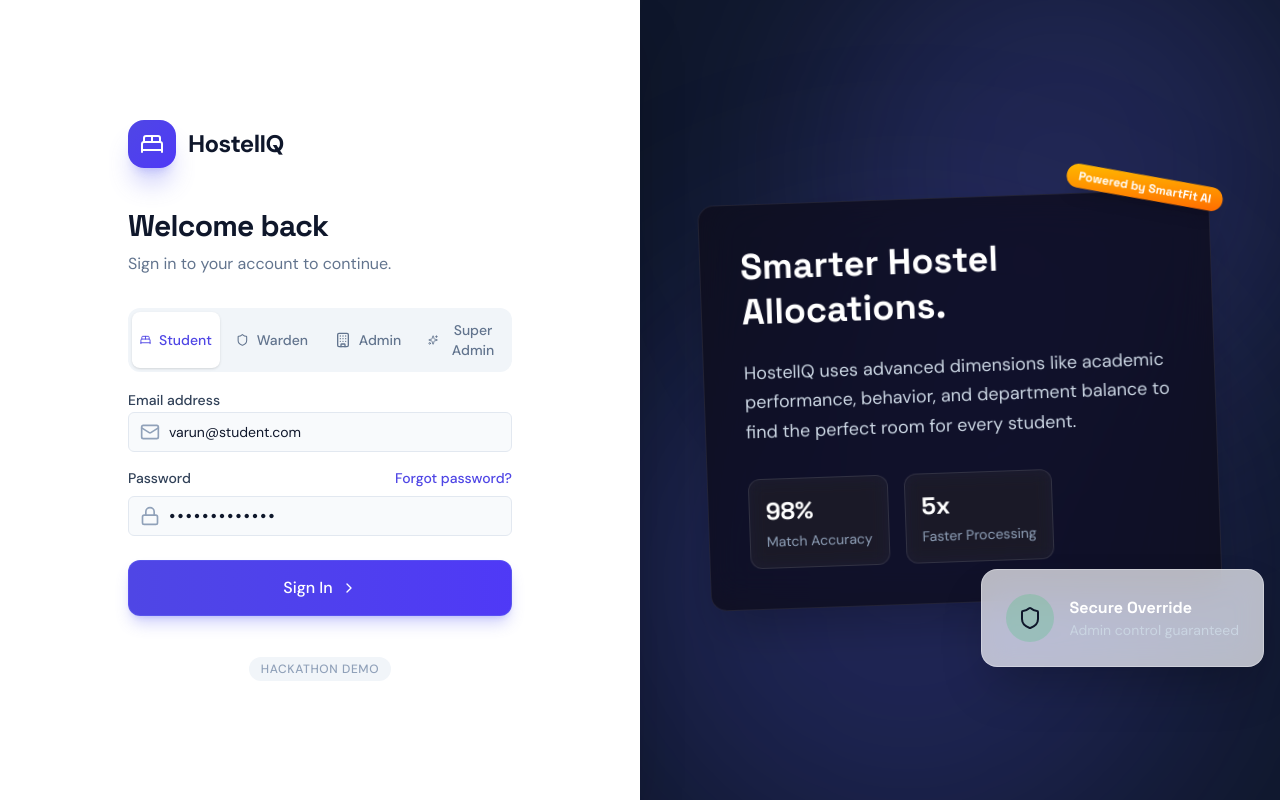
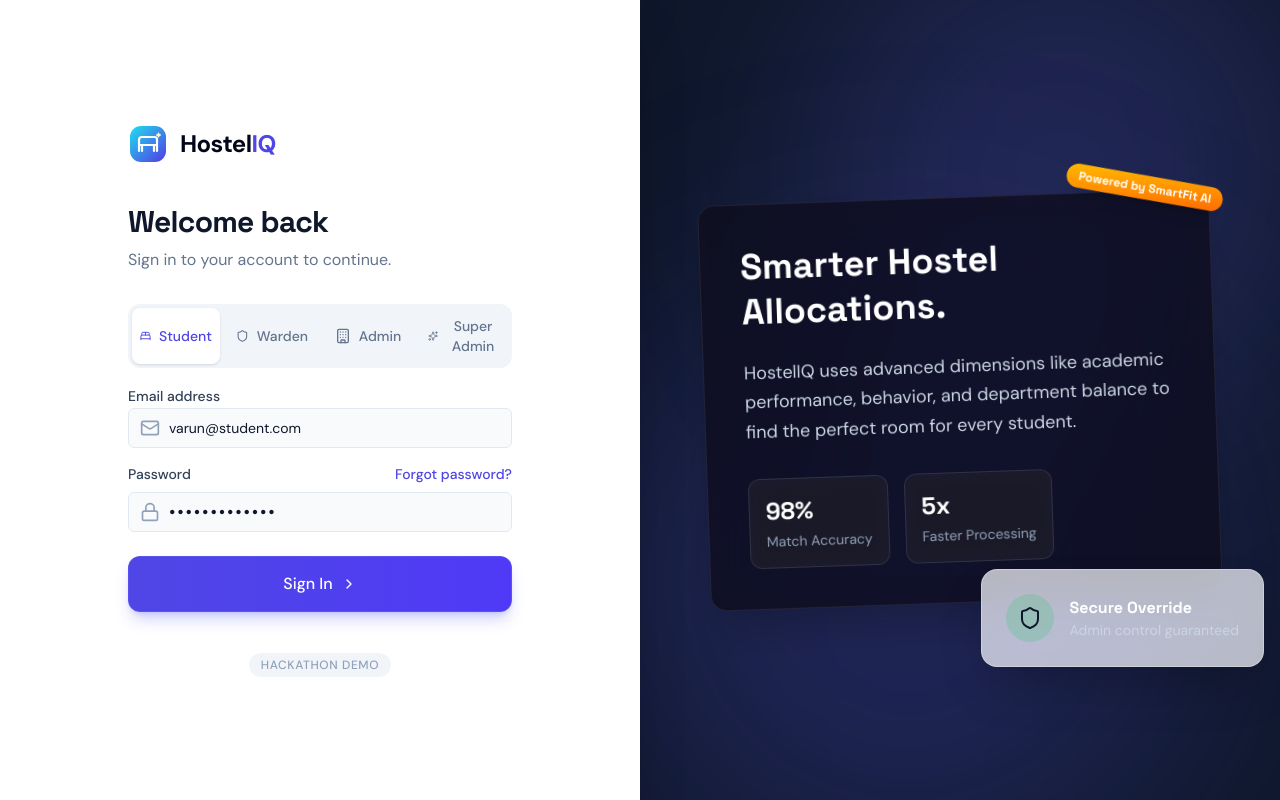
Before and after one commit to Varun-175/HostelIQ, a React (Vite) app in the folder frontend/: page /login in a window 1280 px wide. Built offline with nearby package versions, Linux system fonts and the light colour scheme; no server answers.

Commit message:
feat(brand): add unified HostelIQ logo system

```diff
--- a/frontend/index.html
+++ b/frontend/index.html
@@ -2,9 +2,10 @@
 <html lang="en">
   <head>
     <meta charset="UTF-8" />
-    <link rel="icon" type="image/svg+xml" href="/vite.svg" />
+    <link rel="icon" type="image/svg+xml" href="/hosteliq-mark.svg" />
     <meta name="viewport" content="width=device-width, initial-scale=1.0" />
-    <title>HostelIQ - Smart Hostel Allocation</title>
+    <meta name="theme-color" content="#101936" />
+    <title>HostelIQ | Smart accommodation</title>
     <!-- Preconnect to Google Fonts for Inter -->
     <link rel="preconnect" href="https://fonts.googleapis.com">
     <link rel="preconnect" href="https://fonts.gstatic.com" crossorigin>
--- a/frontend/src/App.tsx
+++ b/frontend/src/App.tsx
@@ -2,6 +2,7 @@ import { Routes, Route, Navigate } from 'react-router-dom';
 import { AuthProvider, useAuth } from './contexts/AuthContext';
 import Login from './pages/Login';
 import AppShell from './components/layout/AppShell';
+import { Logo } from './components/ui/Logo';
 
 // Student Pages
 import StudentDashboard from './pages/student/Dashboard';
@@ -27,7 +28,7 @@ function AppRoutes() {
     return (
       <div className="flex h-screen w-screen items-center justify-center bg-slate-50">
         <div className="flex flex-col items-center gap-4 animate-pulse">
-          <div className="h-12 w-12 rounded-2xl bg-gradient-to-br from-primary-600 to-indigo-600 shadow-xl" />
+          <Logo compact className="animate-pulse" />
           <span className="text-sm font-medium text-slate-400">Loading HostelIQ…</span>
         </div>
       </div>
--- a/frontend/src/components/layout/Sidebar.tsx
+++ b/frontend/src/components/layout/Sidebar.tsx
@@ -2,6 +2,7 @@ import { Link, useLocation, useNavigate } from 'react-router-dom';
 import { useAuth } from '../../contexts/AuthContext';
 import { Home, BedDouble, FileText, Users, BarChart3, LogOut, Search, Clock, History } from 'lucide-react';
 import { cn } from '../ui/Button';
+import { Logo } from '../ui/Logo';
 
 interface SidebarProps {
   onClose?: () => void;
@@ -37,12 +38,7 @@ export default function Sidebar({ onClose }: SidebarProps) {
   return (
     <aside className="sidebar-surface flex h-full w-72 flex-col text-slate-300">
       <div className="flex h-20 items-center px-6">
-        <div className="flex items-center gap-3">
-          <div className="flex h-9 w-9 items-center justify-center rounded-xl bg-gradient-to-br from-accent-400 to-primary-500 shadow-lg shadow-accent-500/20">
-            <BedDouble className="h-5 w-5 text-white" />
-          </div>
-          <span className="text-xl font-bold tracking-tight text-white">Hostel<span className="text-accent-300">IQ</span></span>
-        </div>
+        <Logo labelClassName="text-white text-xl" />
       </div>
 
       <nav className="flex-1 space-y-2 overflow-y-auto px-4 py-6 scrollbar-thin scrollbar-thumb-white/10">
--- /dev/null
+++ b/frontend/src/components/ui/Logo.tsx
@@ -0,0 +1,27 @@
+import { cn } from './Button';
+
+interface LogoProps {
+  compact?: boolean;
+  className?: string;
+  labelClassName?: string;
+}
+
+export function Logo({ compact = false, className, labelClassName }: LogoProps) {
+  return (
+    <div className={cn('inline-flex items-center gap-3', className)} aria-label="HostelIQ">
+      <svg className="h-10 w-10 shrink-0" viewBox="0 0 40 40" role="img" aria-hidden="true">
+        <defs>
+          <linearGradient id="hosteliq-logo-gradient" x1="5" y1="4" x2="35" y2="36" gradientUnits="userSpaceOnUse">
+            <stop stopColor="#22d3ee" />
+            <stop offset="1" stopColor="#4f46e5" />
+          </linearGradient>
+        </defs>
+        <rect x="2" y="2" width="36" height="36" rx="11" fill="url(#hosteliq-logo-gradient)" />
+        <path d="M11 27V15.5C11 14.12 12.12 13 13.5 13h13c1.38 0 2.5 1.12 2.5 2.5V27" fill="none" stroke="white" strokeWidth="2.2" strokeLinecap="round" />
+        <path d="M11 21h18M14 21v6M26 21v6" fill="none" stroke="white" strokeWidth="2.2" strokeLinecap="round" />
+        <path d="M30.5 9.5v3M29 11h3" fill="none" stroke="#fef3c7" strokeWidth="1.8" strokeLinecap="round" />
+      </svg>
+      {!compact && <span className={cn('font-bold tracking-tight text-slate-950', labelClassName)}>Hostel<span className="text-primary-600">IQ</span></span>}
+    </div>
+  );
+}
--- a/frontend/src/pages/Login.tsx
+++ b/frontend/src/pages/Login.tsx
@@ -5,6 +5,7 @@ import { BedDouble, Shield, Sparkles, Building, Lock, Mail, ChevronRight } from
 import { Input } from '../components/ui/Input';
 import { Button } from '../components/ui/Button';
 import { login as loginApi } from '../api/auth.api';
+import { Logo } from '../components/ui/Logo';
 
 const ROLES = [
   { role: 'STUDENT' as const, label: 'Student', icon: BedDouble, token: 'STUDENT_TOKEN', user: { id: '60d5ec49c6396b2e1480f004', name: 'Varun A K', email: 'varun@student.com', role: 'STUDENT' as const, permissions: ['allocation.request'] }, redirect: '/student' },
@@ -42,10 +43,7 @@ export default function Login() {
       <div className="flex w-full flex-col justify-center px-8 lg:w-1/2 lg:px-24 xl:px-32 relative z-10 bg-white shadow-2xl">
         <div className="mx-auto w-full max-w-md animate-slide-up">
           <div className="mb-10 flex items-center gap-3">
-            <div className="flex h-12 w-12 items-center justify-center rounded-2xl bg-gradient-to-br from-primary-600 to-indigo-600 shadow-xl shadow-primary-500/30">
-              <BedDouble className="h-6 w-6 text-white" />
-            </div>
-            <span className="text-2xl font-black tracking-tight text-slate-900">HostelIQ</span>
+            <Logo labelClassName="text-2xl font-black" />
           </div>
 
           <h1 className="text-3xl font-bold tracking-tight text-slate-900 mb-2">Welcome back</h1>
```
Also changed, not shown: frontend/public/hosteliq-mark.svg (added).
